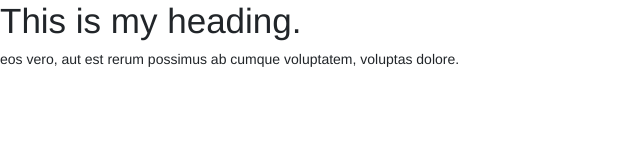
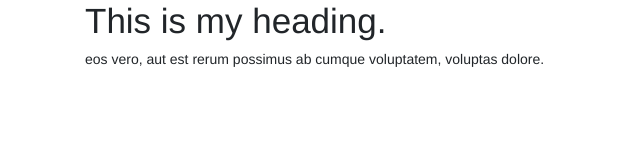
Before and after one commit to jmk2142/basicStructure, a plain HTML site: page pages/pageA.html in a window 1280 px wide. Shown: the whole page, without its empty margins (0-640 px from the left). Drawn offline with nearby package versions, Linux system fonts and the light colour scheme; files that its build step writes are made by us from their sources.

Commit message:
Changes to page A and B
Stuff

```diff
--- a/pages/pageA.html
+++ b/pages/pageA.html
@@ -12,8 +12,14 @@
     <title>Page A</title>
   </head>
   <body>
-    <h1>This is my heading.</h1>
-    <p>eos vero, aut est rerum possimus ab cumque voluptatem, voluptas dolore.</p>
+    <div class="container">
+      <div class="row">
+        <div class="col">
+          <h1>This is my heading.</h1>
+          <p>eos vero, aut est rerum possimus ab cumque voluptatem, voluptas dolore.</p>
+        </div>
+      </div>
+    </div>
     <script src="https://code.jquery.com/jquery-3.5.1.slim.min.js" integrity="sha384-DfXdz2htPH0lsSSs5nCTpuj/zy4C+OGpamoFVy38MVBnE+IbbVYUew+OrCXaRkfj" crossorigin="anonymous"></script>
     <script src="https://cdn.jsdelivr.net/npm/popper.js@1.16.0/dist/umd/popper.min.js" integrity="sha384-Q6E9RHvbIyZFJoft+2mJbHaEWldlvI9IOYy5n3zV9zzTtmI3UksdQRVvoxMfooAo" crossorigin="anonymous"></script>
     <script src="https://stackpath.bootstrapcdn.com/bootstrap/4.5.0/js/bootstrap.min.js" integrity="sha384-OgVRvuATP1z7JjHLkuOU7Xw704+h835Lr+6QL9UvYjZE3Ipu6Tp75j7Bh/kR0JKI" crossorigin="anonymous"></script>
```
Also changed, not shown: pages/pageB.html (+14 -2 lines).
